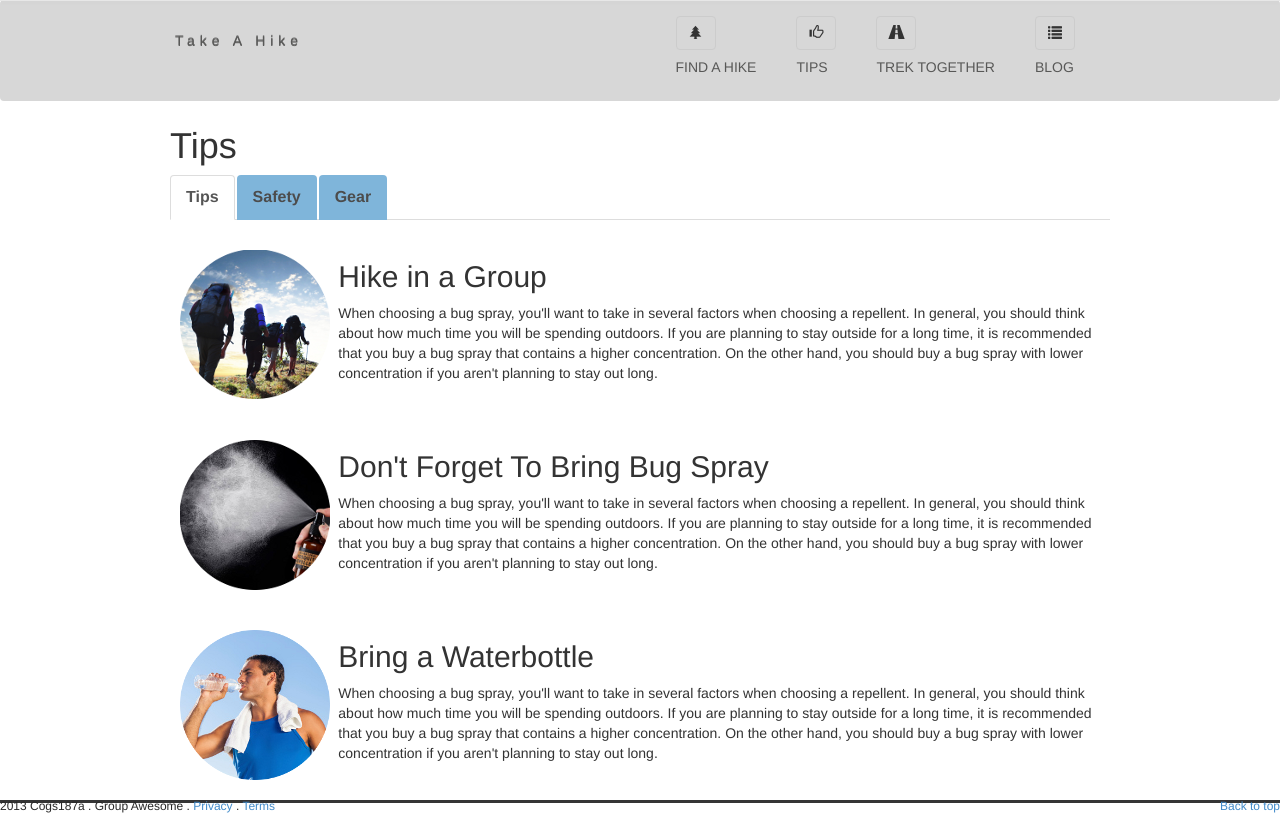
After one commit to jimnguyen123/Take_a_hike, a Node server app: template views/tips.ejs in a window 1280 px wide. The commit adds this page. Run offline with Node 20, Linux system fonts and the light colour scheme; the template is opened without the code that fills it: most values are stand-ins (such as "Sample title", 1, 10 or a date in 2020); some libraries are stand-ins or nearby versions.

Commit message:
Fixed header. Added tips.

```diff
--- a/public/css/style.css
+++ b/public/css/style.css
@@ -1,3 +1,35 @@
+.headContent{
+	margin-top: 10px;
+}
+
+.nav-tabs {
+    margin: 0;
+    padding: 0;
+    border: 0;
+}
+
+.nav-tabs > li > a {
+    padding:9px 15px;
+            display:inline-block;
+            border-radius:3px 3px 0px 0px;
+            background:#7FB5DA;
+            font-size:16px;
+            font-weight:600;
+            color:#4c4c4c;
+}
+
+.nav-tabs > li.active > a,
+.nav-tabs > li.active > a:hover {
+   background:#a7cce5;
+   text-decoration:none;
+}
+
+/* Tab Content */
+.tab-pane {
+    border-radius: 0;
+    padding: 10px;
+}
+
 body {
 }
 
--- a/views/header.ejs
+++ b/views/header.ejs
@@ -36,27 +36,19 @@
     </div>
     <div class="collapse navbar-collapse">
       <ul class="nav navbar-nav" style="float:right">
-       	<li class="dropdown "><a href="/findahike" id="drop1" data-toggle="dropdown" class="dropdown-toggle" role="button"><button type="button" class="btn btn-default" aria-label="Left Align">
+       	<li><a href="/findahike" role="button"><button type="button" class="btn btn-default" aria-label="Left Align">
 					<span class="glyphicon glyphicon-tree-conifer" aria-hidden="true"></span>
 				</button></br><h5>FIND A HIKE</h5></a>
         </li>
-				<li class="dropdown "><a href="#" id="drop1" data-toggle="dropdown" class="dropdown-toggle" role="button"><button type="button" class="btn btn-default" aria-label="Left Align">
+				<li><a href="/tips" role="button"><button type="button" class="btn btn-default" aria-label="Left Align">
 					<span class="glyphicon glyphicon-thumbs-up" aria-hidden="true"></span>
 				</button></br><h5>TIPS</h5></a>
-            <!--ul role="menu" class="dropdown-menu" aria-labelledby="drop1">
-                <li role="presentation"><a href="#" role="menuitem">Library</a></li>
-                <li role="presentation"><a href="#" role="menuitem">Directory</a></li>
-                <li role="presentation"><a href="#" role="menuitem">Maps</a></li>
-                <li role="presentation"><a href="#" role="menuitem">Offices & Services</a></li>
-                <li role="presentation"><a href="#" role="menuitem">News</a></li>
-                <li role="presentation"><a href="#" role="menuitem">Calendars</a></li>
-            </ul-->
         </li>
-				<li class="dropdown"><a href="/social" id="drop1" data-toggle="dropdown" class="dropdown-toggle" role="button"><button type="button" class="btn btn-default" aria-label="Left Align">
+				<li><a href="/social" role="button"><button type="button" class="btn btn-default" aria-label="Left Align">
 					<span class="glyphicon glyphicon-road" aria-hidden="true"></span>
 				</button></br><h5>TREK TOGETHER</h5></a>
         </li>
-				<li class="dropdown "><a href="/blog" id="drop1" data-toggle="dropdown" class="dropdown-toggle" role="button"><button type="button" class="btn btn-default" aria-label="Left Align">
+				<li><a href="/blog" role="button"><button type="button" class="btn btn-default" aria-label="Left Align">
 					<span class="glyphicon glyphicon-list" aria-hidden="true"></span>
 				</button></br><h5>BLOG</h5></a>
           <ul role="menu" class="dropdown-menu" aria-labelledby="drop1">
--- /dev/null
+++ b/views/tips.ejs
@@ -0,0 +1,154 @@
+<% include header %>
+
+
+<div class="container">
+	<h1> Tips </h1>
+	<div role="tabpanel">
+		<!-- Nav tabs -->
+		<ul class="nav nav-tabs" role="tablist">
+			<li role="presentation" class="active"><a href="#tips" aria-controls="home" role="tab" data-toggle="tab">Tips</a></li>
+			<li role="presentation"><a href="#safety" aria-controls="profile" role="tab" data-toggle="tab">Safety</a></li>
+			<li role="presentation"><a href="#gear" aria-controls="messages" role="tab" data-toggle="tab">Gear</a></li>
+		</ul>
+
+	  <!-- Tab panes -->
+	  <div class="tab-content">
+	    <div role="tabpanel" class="tab-pane fade in active" id="tips">
+	    	</br>
+	    	<div class="row">
+	    		<div class= "col-md-2">
+	    			<img class ="img-resizable" src="img/tips/group2.png"></img>
+	    		</div>
+
+	    		<div class="col-md-10">
+	    			<h2 class="headContent"> Hike in a Group</h2>
+	    			<p class="tipContent"> When choosing a bug spray, you'll want to take in several factors when choosing a repellent. In general, you should think about
+	    			how much time you will be spending outdoors. If you are planning to stay outside for a long time, it is recommended that you buy a bug spray
+	    			that contains a higher concentration. On the other hand, you should buy a bug spray with lower concentration if you aren't planning to stay out long. </p>
+	    		</div>
+	    	</div>
+
+	    	<br></br>
+	    	<div class="row">
+	    		<div class= "col-md-2">
+	    			<img class ="img-resizable" src="img/tips/bugspray5.png"></img>
+	    		</div>
+
+	    		<div class="col-md-10">
+	    			<h2 class="headContent"> Don't Forget To Bring Bug Spray </h2>
+	    			<p class="tipContent"> When choosing a bug spray, you'll want to take in several factors when choosing a repellent. In general, you should think about
+	    			how much time you will be spending outdoors. If you are planning to stay outside for a long time, it is recommended that you buy a bug spray
+	    			that contains a higher concentration. On the other hand, you should buy a bug spray with lower concentration if you aren't planning to stay out long. </p>
+	    		</div>
+	    	</div>
+
+	    	<br></br>
+	    	<div class="row">
+	    		<div class= "col-md-2">
+	    			<img class ="img-resizable" src="img/tips/waterbottle2.png"></img>
+	    		</div>
+
+	    		<div class="col-md-10">
+	    			<h2 class="headContent"> Bring a Waterbottle </h2>
+	    			<p class="tipContent"> When choosing a bug spray, you'll want to take in several factors when choosing a repellent. In general, you should think about
+	    			how much time you will be spending outdoors. If you are planning to stay outside for a long time, it is recommended that you buy a bug spray
+	    			that contains a higher concentration. On the other hand, you should buy a bug spray with lower concentration if you aren't planning to stay out long. </p>
+	    		</div>
+	    	</div>
+	    </div>
+
+	    <div role="tabpanel" class="tab-pane fade" id="safety">
+
+	    	</br>
+	    	<div class="row">
+	    		<div class= "col-md-2">
+	    			<img class ="img-resizable" src="img/tips/bugspray5.png"></img>
+	    		</div>
+
+	    		<div class="col-md-10">
+	    			<h2 class="headContent"> Don't Forget To Bring Bug Spray </h2>
+	    			<p class="tipContent"> When choosing a bug spray, you'll want to take in several factors when choosing a repellent. In general, you should think about
+	    			how much time you will be spending outdoors. If you are planning to stay outside for a long time, it is recommended that you buy a bug spray
+	    			that contains a higher concentration. On the other hand, you should buy a bug spray with lower concentration if you aren't planning to stay out long. </p>
+	    		</div>
+	    	</div>
+
+	    	<br></br>
+	    	<div class="row">
+	    		<div class= "col-md-2">
+	    			<img class ="img-resizable" src="img/tips/group2.png"></img>
+	    		</div>
+
+	    		<div class="col-md-10">
+	    			<h2 class="headContent"> Hike in a Group</h2>
+	    			<p class="tipContent"> When choosing a bug spray, you'll want to take in several factors when choosing a repellent. In general, you should think about
+	    			how much time you will be spending outdoors. If you are planning to stay outside for a long time, it is recommended that you buy a bug spray
+	    			that contains a higher concentration. On the other hand, you should buy a bug spray with lower concentration if you aren't planning to stay out long. </p>
+	    		</div>
+	    	</div>
+
+	    	<br></br>
+	    	<div class="row">
+	    		<div class= "col-md-2">
+	    			<img class ="img-resizable" src="img/tips/waterbottle2.png"></img>
+	    		</div>
+
+	    		<div class="col-md-10">
+	    			<h2 class="headContent"> Bring a Waterbottle </h2>
+	    			<p class="tipContent"> When choosing a bug spray, you'll want to take in several factors when choosing a repellent. In general, you should think about
+	    			how much time you will be spending outdoors. If you are planning to stay outside for a long time, it is recommended that you buy a bug spray
+	    			that contains a higher concentration. On the other hand, you should buy a bug spray with lower concentration if you aren't planning to stay out long. </p>
+	    		</div>
+	    	</div>
+
+	    </div>
+
+	    <div role="tabpanel" class="tab-pane fade" id="gear">
+	    	</br>
+	    	<div class="row">
+	    		<div class= "col-md-2">
+	    			<img class ="img-resizable" src="img/tips/group2.png"></img>
+	    		</div>
+
+	    		<div class="col-md-10">
+	    			<h2 class="headContent"> Hike in a Group</h2>
+	    			<p class="tipContent"> When choosing a bug spray, you'll want to take in several factors when choosing a repellent. In general, you should think about
+	    			how much time you will be spending outdoors. If you are planning to stay outside for a long time, it is recommended that you buy a bug spray
+	    			that contains a higher concentration. On the other hand, you should buy a bug spray with lower concentration if you aren't planning to stay out long. </p>
+	    		</div>
+	    	</div>
+
+	    	<br></br>
+	    	<div class="row">
+	    		<div class= "col-md-2">
+	    			<img class ="img-resizable" src="img/tips/bugspray5.png"></img>
+	    		</div>
+
+	    		<div class="col-md-10">
+	    			<h2 class="headContent"> Don't Forget To Bring Bug Spray </h2>
+	    			<p class="tipContent"> When choosing a bug spray, you'll want to take in several factors when choosing a repellent. In general, you should think about
+	    			how much time you will be spending outdoors. If you are planning to stay outside for a long time, it is recommended that you buy a bug spray
+	    			that contains a higher concentration. On the other hand, you should buy a bug spray with lower concentration if you aren't planning to stay out long. </p>
+	    		</div>
+	    	</div>
+
+	    	<br></br>
+	    	<div class="row">
+	    		<div class= "col-md-2">
+	    			<img class ="img-resizable" src="img/tips/waterbottle2.png"></img>
+	    		</div>
+
+	    		<div class="col-md-10">
+	    			<h2 class="headContent"> Bring a Waterbottle </h2>
+	    			<p class="tipContent"> When choosing a bug spray, you'll want to take in several factors when choosing a repellent. In general, you should think about
+	    			how much time you will be spending outdoors. If you are planning to stay outside for a long time, it is recommended that you buy a bug spray
+	    			that contains a higher concentration. On the other hand, you should buy a bug spray with lower concentration if you aren't planning to stay out long. </p>
+	    		</div>
+	    	</div>
+	    </div>
+	  </div>
+
+	</div>
+</div>
+
+<% include footer %>
```
Also changed, not shown: views/index.ejs (+3 -4 lines), public/img/tips/bugspray.jpg (added), public/img/tips/bugspray1.png (added), public/img/tips/bugspray2.png (added), public/img/tips/bugspray3.jpg (added), public/img/tips/bugspray4.png (added), public/img/tips/bugspray5.png (added), public/img/tips/group.jpg (added), public/img/tips/group1.png (added), public/img/tips/group2.png (added), public/img/tips/water.jpg (added), public/img/tips/water1.png (added), public/img/tips/water2.png (added), public/img/tips/waterbottle.jpg (added), 2 more files.
